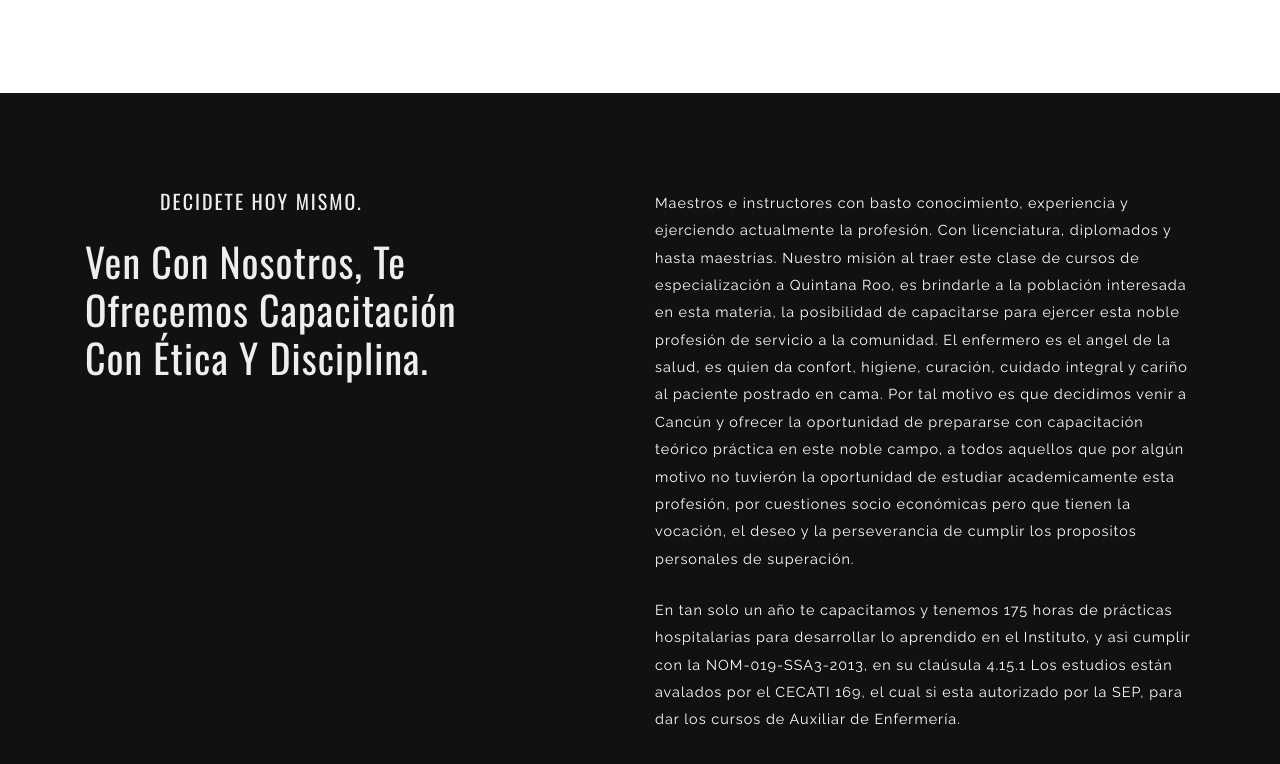
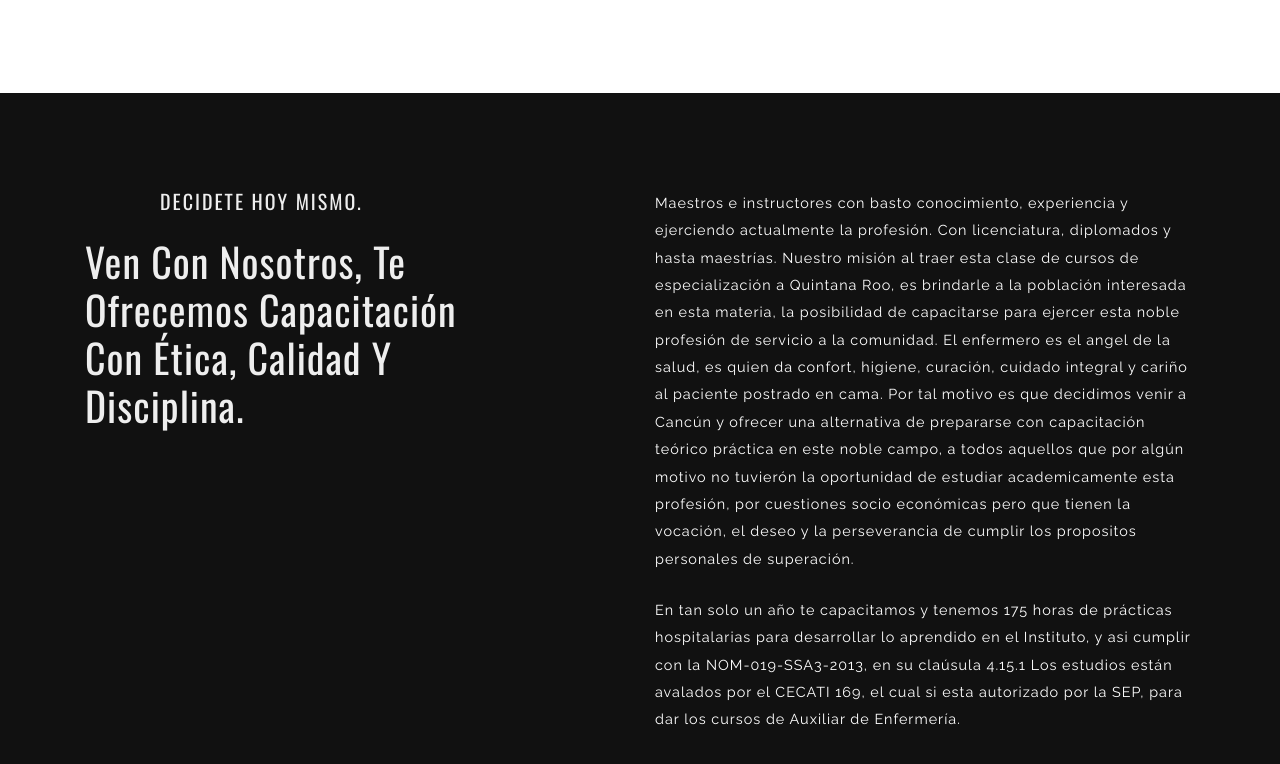
Before and after one commit to jaimesr/homepage, a plain HTML site: page index.html in a window 1280 px wide. Shown: the part 4300-5064 px from the top of the page. Drawn offline with nearby package versions, Linux system fonts and the light colour scheme.

Commit message:
en mision

```diff
--- a/index.html
+++ b/index.html
@@ -403,7 +403,7 @@ License URL: http://creativecommons.org/licenses/by/3.0/
               <div class="col-sm-8">
                 <p class="mx-auto">
                   <span class="fa fa-quote-left"></span>
-                  Cuando vi por primera vez este curso y conocí la institución, las maestras, maestros, diectivos e instalaciones, supe que estaba haciendo la elección correcta para mi futúro, una magnífica oportunidad para crecer.
+                  Cuando vi por primera vez este curso y conocí la institución, las maestras, maestros, directivos e instalaciones, supe que estaba haciendo la elección correcta para mi futuro, una magnífica oportunidad para crecer.
                 </p>
                 <h6 class="b-w3ltxt mt-3">Victor Reyes- <span>Naal</span></h6>
               </div>
@@ -549,18 +549,18 @@ License URL: http://creativecommons.org/licenses/by/3.0/
             <div class="title-desc">
               <h4><span></span>Decidete hoy mismo.</h4>
               <h3 class="main-title-w3pvt text-capitalize my-4">
-                Ven con nosotros, te ofrecemos capacitación con ética y disciplina.
+                Ven con nosotros, te ofrecemos capacitación con ética, calidad y disciplina.
               </h3>
             </div>
           </div>
           <div class="col-lg-6 about-right mt-lg-0 mt-4">
             <p class="">
               Maestros e instructores con basto conocimiento, experiencia y ejerciendo actualmente la profesión. Con
-              licenciatura, diplomados y hasta maestrías. Nuestro misión al traer este clase de cursos de especialización a
+              licenciatura, diplomados y hasta maestrías. Nuestro misión al traer esta clase de cursos de especialización a
               Quintana Roo, es brindarle a la población interesada en esta materia, la posibilidad de capacitarse para
               ejercer esta noble profesión de servicio a la comunidad. El enfermero es el angel de la
               salud, es quien da confort, higiene, curación, cuidado integral y cariño al paciente postrado en cama. Por
-              tal motivo es que decidimos venir a Cancún y ofrecer la oportunidad de prepararse con capacitación teórico
+              tal motivo es que decidimos venir a Cancún y ofrecer una alternativa de prepararse con capacitación teórico
               práctica en este noble campo, a todos aquellos que por algún motivo no tuvierón la oportunidad de estudiar
               academicamente esta profesión, por cuestiones socio económicas pero que tienen la vocación, el deseo y la
               perseverancia de cumplir los propositos personales de superación.
```
Also changed, not shown: images/tere1.jpg (added), images/tere3.jpg (added), images/victor2.jpg (added), images/victor3.jpg (added).
